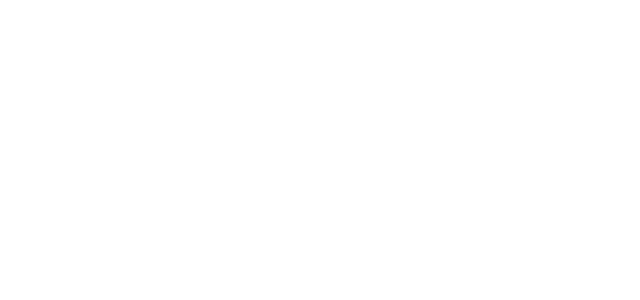
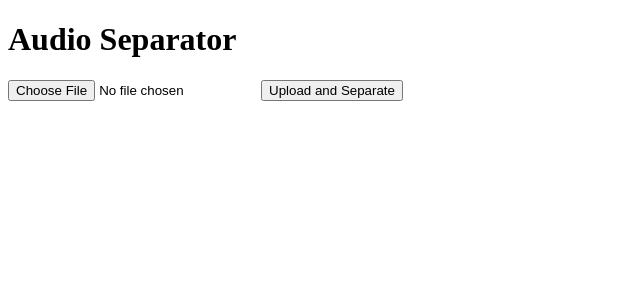
Before and after one commit to samlan24/Hii_Beat, a React (Vite) app in the folder Frontend/: page /spleet in a window 1280 px wide. Before the commit this address had no page. Shown: the top 300 px of the page, without its empty margins (0-640 px from the left). Built offline with nearby package versions, Linux system fonts and the light colour scheme.

Commit message:
adding spleeting instrumentals from vocals frontend

```diff
--- a/Frontend/src/App.jsx
+++ b/Frontend/src/App.jsx
@@ -4,6 +4,7 @@
 import AnalyzePage from './components/Analyze';
 import ChangeBpmPage from './components/Change';
 import ConvertAudio from './components/Convert';
+import AudioSeparator from './components/Spleet';
 
 const App = () => {
   return (
@@ -12,6 +13,7 @@
         <Route exact path="/analyze" element={<AnalyzePage />} />
         <Route exact path="/change" element={<ChangeBpmPage />} />
         <Route exact path="/convert" element={<ConvertAudio />} />
+        <Route exact path="/spleet" element={<AudioSeparator />} />
       </Routes>
     </Router>
   );
--- /dev/null
+++ b/Frontend/src/components/Spleet.jsx
@@ -0,0 +1,63 @@
+import React, { useState } from 'react';
+import axios from 'axios';
+
+const AudioSeparator = () => {
+  const [file, setFile] = useState(null);
+  const [vocalLink, setVocalLink] = useState('');
+  const [accompanimentLink, setAccompanimentLink] = useState('');
+  const [error, setError] = useState('');
+
+  const handleFileChange = (event) => {
+    setFile(event.target.files[0]);
+  };
+
+  const handleUpload = async () => {
+    if (!file) {
+      setError('Please upload a file first.');
+      return;
+    }
+
+    const formData = new FormData();
+    formData.append('file', file);
+
+    try {
+      const response = await axios.post('/spleet', formData, {
+        headers: { 'Content-Type': 'multipart/form-data' },
+      });
+
+      if (response.data.success) {
+        setVocalLink(response.data.vocal_download_link);
+        setAccompanimentLink(response.data.accompaniment_download_link);
+        setError('');
+      }
+    } catch (err) {
+      setError('Error during separation. Please try again.');
+    }
+  };
+
+  return (
+    <div>
+      <h1>Audio Separator</h1>
+      <input type="file" accept=".mp3,.wav" onChange={handleFileChange} />
+      <button onClick={handleUpload}>Upload and Separate</button>
+
+      {vocalLink && (
+        <div>
+          <a href={vocalLink} download>
+            Download Vocals
+          </a>
+        </div>
+      )}
+      {accompanimentLink && (
+        <div>
+          <a href={accompanimentLink} download>
+            Download Instrumentals
+          </a>
+        </div>
+      )}
+      {error && <p style={{ color: 'red' }}>{error}</p>}
+    </div>
+  );
+};
+
+export default AudioSeparator;
```
Also changed, not shown: Frontend/src/components/Spleet.module.css (added).
